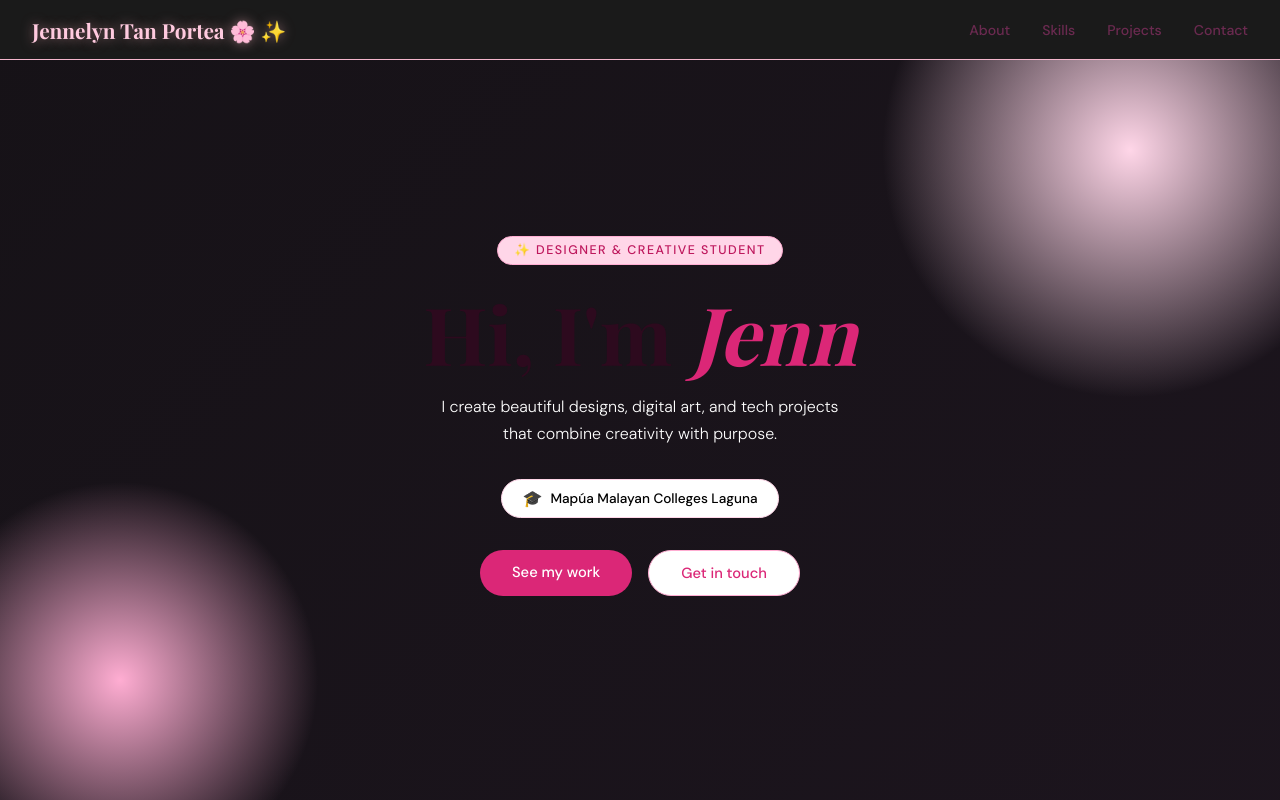
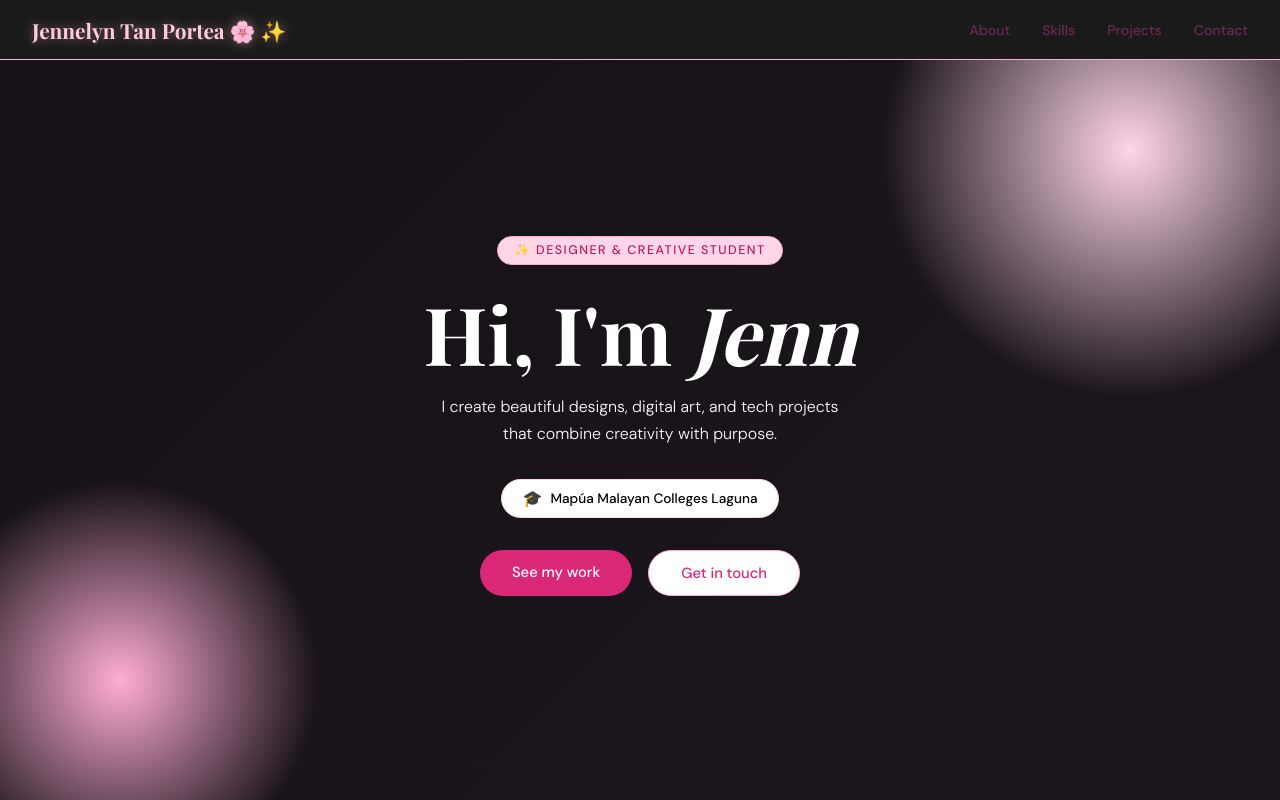
Before and after one commit to Jen27-z/jenn-portfolio, a plain HTML site: page index.html in a window 1280 px wide. Both pictures are taken after a click on the element "Jennelyn Tan Portea 🌸 ✨". Shown: the top 800 px of the page. Drawn offline with nearby package versions, Linux system fonts and the light colour scheme; a web font is replaced by a local one.

Commit message:
index.html

```diff
--- a/index.html
+++ b/index.html
@@ -408,7 +408,12 @@ body.dark-mode {
   color: #f8e9f0;
   transition: all 0.4s ease;
 }
-
+/* FORCE "Hi, I'm" TO WHITE */
+body.dark-mode h1,
+body.dark-mode .hero h1,
+body.dark-mode .hero h1 em {
+  color: white !important;
+}
 body.dark-mode nav {
   background: rgba(35, 25, 35, 0.95);
   border-bottom: 1px solid #f4b6cc;
```
